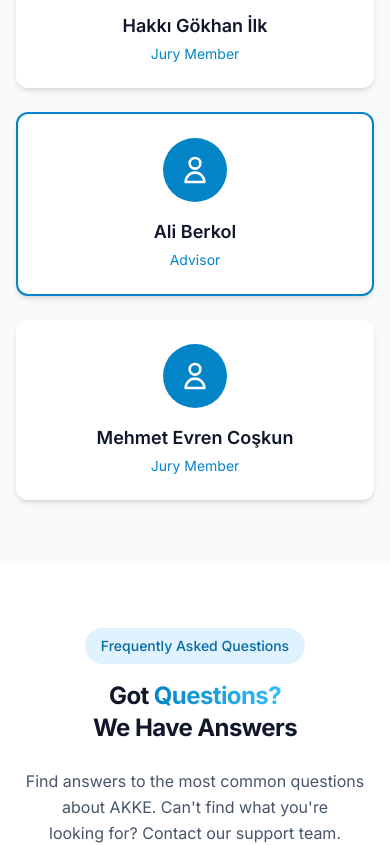
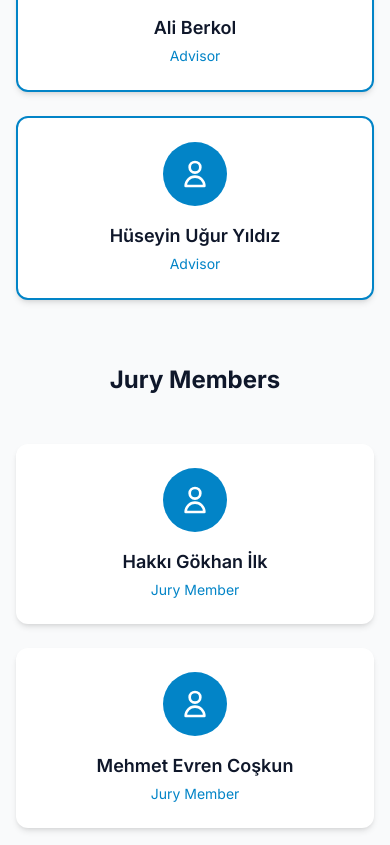
Before and after one commit to ILTER-AKKE/website, a React (Vite) app: page / in a window 390 px wide. Shown: the part 7477-8322 px from the top of the page. Built offline with nearby package versions, Linux system fonts and the light colour scheme.

Commit message:
Add Reports section with proposal PDF, update advisors section, and add HÃ¼seyin UÄŸur YÄ±ldÄ±z as advisor

```diff
--- a/src/App.jsx
+++ b/src/App.jsx
@@ -9,6 +9,7 @@ import FeaturesSection from './sections/FeaturesSection'
 import HowItWorksSection from './sections/HowItWorksSection'
 import TeamSection from './sections/TeamSection'
 import FAQSection from './sections/FAQSection'
+import ReportsSection from './sections/ReportsSection'
 import Footer from './components/Footer'
 
 // Hooks
@@ -29,6 +30,7 @@ function App() {
         <HowItWorksSection />
         <TeamSection />
         <FAQSection />
+        <ReportsSection />
       </main>
 
       <Footer />
--- a/src/components/Nav.jsx
+++ b/src/components/Nav.jsx
@@ -6,7 +6,7 @@ const Nav = ({ theme, toggleTheme }) => {
   const [isScrolled, setIsScrolled] = useState(false)
   const [isMobileMenuOpen, setIsMobileMenuOpen] = useState(false)
 
-  const sectionIds = ['hero', 'about', 'features', 'how', 'team', 'faq']
+  const sectionIds = ['hero', 'about', 'features', 'how', 'team', 'faq', 'reports']
   const activeSection = useScrollSpy(sectionIds)
 
   useEffect(() => {
@@ -24,6 +24,7 @@ const Nav = ({ theme, toggleTheme }) => {
     { id: 'how', label: 'How It Works' },
     { id: 'team', label: 'Team' },
     { id: 'faq', label: 'FAQ' },
+    { id: 'reports', label: 'Reports' },
   ]
 
   const scrollToSection = (sectionId) => {
--- a/src/data/team.js
+++ b/src/data/team.js
@@ -56,8 +56,8 @@ export const juries = [
 ]
 
 export const advisors = [
-  { name: 'Ali Berkol' },
-  { name: 'Hüseyin Uğur Yıldız' }
+  { name: 'Ali Berkol', role: 'Advisor' },
+  { name: 'Hüseyin Uğur Yıldız', role: 'Advisor' }
 ]
 
 export const teamStats = [
--- /dev/null
+++ b/src/sections/ReportsSection.jsx
@@ -0,0 +1,133 @@
+import React from 'react'
+import { motion } from 'framer-motion'
+import { useReducedMotion } from '../hooks/useReducedMotion'
+
+const ReportsSection = () => {
+  const prefersReducedMotion = useReducedMotion()
+
+  const reports = [
+    {
+      id: 1,
+      title: 'Project Proposal',
+      description: 'Initial project proposal document outlining the AKKE system architecture, objectives, and implementation plan.',
+      fileName: 'CMPE491_AKKE_Project_Proposal.pdf',
+      date: '2025',
+      type: 'Proposal'
+    }
+  ]
+
+  const handleView = (fileName) => {
+    // Use Vite's base URL for both dev and production
+    const baseUrl = import.meta.env.BASE_URL || '/website/'
+    const fileUrl = `${baseUrl}${fileName}`
+    window.open(fileUrl, '_blank')
+  }
+
+  return (
+    <section id="reports" className="section-padding bg-white dark:bg-dark-900">
+      <div className="container-custom">
+        <motion.div
+          initial={{ opacity: 0, y: 30 }}
+          whileInView={{ opacity: 1, y: 0 }}
+          viewport={{ once: true }}
+          transition={{ duration: 0.8 }}
+          className="text-center mb-16 lg:mb-20"
+        >
+          <motion.span
+            className="inline-block px-4 py-2 bg-primary-100 dark:bg-primary-900/30 text-primary-700 dark:text-primary-300 rounded-full text-sm font-medium mb-4"
+            whileHover={{ scale: 1.05 }}
+          >
+            Documentation
+          </motion.span>
+
+          <h2 className="text-heading text-dark-900 dark:text-white mb-6 text-balance">
+            Project{' '}
+            <span className="text-transparent bg-clip-text bg-gradient-to-r from-primary-600 to-primary-400">
+              Reports
+            </span>
+          </h2>
+
+          <p className="text-body text-dark-600 dark:text-dark-300 max-w-3xl mx-auto text-balance">
+            Access project documentation, proposals, and technical reports related to the AKKE system.
+          </p>
+        </motion.div>
+
+        <motion.div
+          variants={prefersReducedMotion ? {} : {
+            hidden: { opacity: 0 },
+            visible: {
+              opacity: 1,
+              transition: {
+                staggerChildren: 0.15,
+                delayChildren: 0.2,
+              },
+            },
+          }}
+          initial="hidden"
+          whileInView="visible"
+          viewport={{ once: true, margin: '-100px' }}
+          className="grid grid-cols-1 md:grid-cols-2 lg:grid-cols-3 gap-6 max-w-6xl mx-auto"
+        >
+          {reports.map((report, index) => (
+            <motion.div
+              key={report.id}
+              variants={prefersReducedMotion ? {} : {
+                hidden: { opacity: 0, y: 30 },
+                visible: {
+                  opacity: 1,
+                  y: 0,
+                  transition: {
+                    duration: 0.6,
+                    ease: 'easeOut',
+                  },
+                },
+              }}
+              className="bg-white dark:bg-dark-800 rounded-xl p-6 shadow-md hover:shadow-xl transition-all duration-300 border border-gray-200 dark:border-dark-700 flex flex-col"
+            >
+              {/* PDF Icon */}
+              <div className="w-16 h-16 bg-red-100 dark:bg-red-900/20 rounded-lg flex items-center justify-center mb-4 mx-auto">
+                <svg className="w-8 h-8 text-red-600 dark:text-red-400" fill="none" stroke="currentColor" viewBox="0 0 24 24">
+                  <path strokeLinecap="round" strokeLinejoin="round" strokeWidth={2} d="M7 21h10a2 2 0 002-2V9.414a1 1 0 00-.293-.707l-5.414-5.414A1 1 0 0012.586 3H7a2 2 0 00-2 2v14a2 2 0 002 2z" />
+                </svg>
+              </div>
+
+              {/* Report Info */}
+              <div className="flex-1 mb-4">
+                <div className="flex items-center gap-2 mb-2">
+                  <span className="px-2 py-1 bg-primary-100 dark:bg-primary-900/30 text-primary-700 dark:text-primary-300 rounded text-xs font-medium">
+                    {report.type}
+                  </span>
+                  <span className="text-xs text-dark-500 dark:text-dark-400">
+                    {report.date}
+                  </span>
+                </div>
+                <h3 className="text-lg font-semibold text-dark-900 dark:text-white mb-2">
+                  {report.title}
+                </h3>
+                <p className="text-sm text-dark-600 dark:text-dark-300 leading-relaxed">
+                  {report.description}
+                </p>
+              </div>
+
+              {/* View Button */}
+              <motion.button
+                onClick={() => handleView(report.fileName)}
+                className="w-full px-4 py-3 bg-primary-600 hover:bg-primary-700 text-white rounded-lg font-medium transition-colors duration-200 flex items-center justify-center gap-2"
+                whileHover={{ scale: 1.02 }}
+                whileTap={{ scale: 0.98 }}
+              >
+                <svg className="w-5 h-5" fill="none" stroke="currentColor" viewBox="0 0 24 24">
+                  <path strokeLinecap="round" strokeLinejoin="round" strokeWidth={2} d="M15 12a3 3 0 11-6 0 3 3 0 016 0z" />
+                  <path strokeLinecap="round" strokeLinejoin="round" strokeWidth={2} d="M2.458 12C3.732 7.943 7.523 5 12 5c4.478 0 8.268 2.943 9.542 7-1.274 4.057-5.064 7-9.542 7-4.477 0-8.268-2.943-9.542-7z" />
+                </svg>
+                View PDF
+              </motion.button>
+            </motion.div>
+          ))}
+        </motion.div>
+      </div>
+    </section>
+  )
+}
+
+export default ReportsSection
--- a/src/sections/TeamSection.jsx
+++ b/src/sections/TeamSection.jsx
@@ -2,7 +2,7 @@ import React from 'react'
 import { motion } from 'framer-motion'
 import { useReducedMotion } from '../hooks/useReducedMotion'
 import TeamCard from '../components/TeamCard'
-import { teamMembers, supervisor, juries } from '../data/team'
+import { teamMembers, advisors, juries } from '../data/team'
 
 const TeamSection = () => {
   const prefersReducedMotion = useReducedMotion()
@@ -72,7 +72,7 @@ const TeamSection = () => {
          ))}
        </motion.div>
 
-       {/* Supervisor & Juries */}
+       {/* Advisors */}
        <motion.div
          initial={{ opacity: 0, y: 30 }}
          whileInView={{ opacity: 1, y: 0 }}
@@ -81,16 +81,55 @@ const TeamSection = () => {
          className="mt-16 lg:mt-20"
        >
          <h3 className="text-2xl lg:text-3xl font-bold text-dark-900 dark:text-white text-center mb-12">
-           Supervisor & Juries
+           Advisors
          </h3>
 
-         <div className="grid grid-cols-1 md:grid-cols-3 gap-6 max-w-4xl mx-auto">
-           {/* First Jury */}
+         <div className="grid grid-cols-1 md:grid-cols-2 gap-6 max-w-2xl mx-auto">
+           {advisors.map((advisor, index) => (
              <motion.div
+               key={advisor.name}
                initial={{ opacity: 0, y: 20 }}
                whileInView={{ opacity: 1, y: 0 }}
                viewport={{ once: true }}
-             transition={{ duration: 0.5 }}
+               transition={{ duration: 0.5, delay: index * 0.1 }}
+               className="bg-white dark:bg-dark-900 rounded-xl p-6 shadow-md hover:shadow-lg transition-shadow duration-300 text-center border-2 border-primary-600"
+             >
+               <div className="w-16 h-16 bg-primary-600 rounded-full flex items-center justify-center mx-auto mb-4">
+                 <svg className="w-8 h-8 text-white" fill="none" stroke="currentColor" viewBox="0 0 24 24">
+                   <path strokeLinecap="round" strokeLinejoin="round" strokeWidth={2} d="M16 7a4 4 0 11-8 0 4 4 0 018 0zM12 14a7 7 0 00-7 7h14a7 7 0 00-7-7z" />
+                 </svg>
+               </div>
+               <h4 className="text-lg font-semibold text-dark-900 dark:text-white mb-1">
+                 {advisor.name}
+               </h4>
+               <p className="text-sm text-primary-600 dark:text-primary-400">
+                 {advisor.role}
+               </p>
+             </motion.div>
+           ))}
+         </div>
+       </motion.div>
+
+       {/* Juries */}
+       <motion.div
+         initial={{ opacity: 0, y: 30 }}
+         whileInView={{ opacity: 1, y: 0 }}
+         viewport={{ once: true }}
+         transition={{ duration: 0.8, delay: 0.4 }}
+         className="mt-16 lg:mt-20"
+       >
+         <h3 className="text-2xl lg:text-3xl font-bold text-dark-900 dark:text-white text-center mb-12">
+           Jury Members
+         </h3>
+
+         <div className="grid grid-cols-1 md:grid-cols-2 gap-6 max-w-2xl mx-auto">
+           {juries.map((jury, index) => (
+             <motion.div
+               key={jury.name}
+               initial={{ opacity: 0, y: 20 }}
+               whileInView={{ opacity: 1, y: 0 }}
+               viewport={{ once: true }}
+               transition={{ duration: 0.5, delay: index * 0.1 }}
                className="bg-white dark:bg-dark-900 rounded-xl p-6 shadow-md hover:shadow-lg transition-shadow duration-300 text-center"
              >
                <div className="w-16 h-16 bg-primary-600 rounded-full flex items-center justify-center mx-auto mb-4">
@@ -99,54 +138,13 @@ const TeamSection = () => {
                  </svg>
                </div>
                <h4 className="text-lg font-semibold text-dark-900 dark:text-white mb-1">
-               {juries[0].name}
+                 {jury.name}
                </h4>
                <p className="text-sm text-primary-600 dark:text-primary-400">
-               {juries[0].role}
+                 {jury.role}
                </p>
              </motion.div>
-
-           {/* Supervisor (Center) */}
-           <motion.div
-             initial={{ opacity: 0, y: 20 }}
-             whileInView={{ opacity: 1, y: 0 }}
-             viewport={{ once: true }}
-             transition={{ duration: 0.5, delay: 0.1 }}
-             className="bg-white dark:bg-dark-900 rounded-xl p-6 shadow-md hover:shadow-lg transition-shadow duration-300 text-center border-2 border-primary-600"
-           >
-             <div className="w-16 h-16 bg-primary-600 rounded-full flex items-center justify-center mx-auto mb-4">
-               <svg className="w-8 h-8 text-white" fill="none" stroke="currentColor" viewBox="0 0 24 24">
-                 <path strokeLinecap="round" strokeLinejoin="round" strokeWidth={2} d="M16 7a4 4 0 11-8 0 4 4 0 018 0zM12 14a7 7 0 00-7 7h14a7 7 0 00-7-7z" />
-               </svg>
-             </div>
-             <h4 className="text-lg font-semibold text-dark-900 dark:text-white mb-1">
-               {supervisor.name}
-             </h4>
-             <p className="text-sm text-primary-600 dark:text-primary-400">
-               {supervisor.role}
-             </p>
-           </motion.div>
-
-           {/* Second Jury */}
-           <motion.div
-             initial={{ opacity: 0, y: 20 }}
-             whileInView={{ opacity: 1, y: 0 }}
-             viewport={{ once: true }}
-             transition={{ duration: 0.5, delay: 0.2 }}
-             className="bg-white dark:bg-dark-900 rounded-xl p-6 shadow-md hover:shadow-lg transition-shadow duration-300 text-center"
-           >
-             <div className="w-16 h-16 bg-primary-600 rounded-full flex items-center justify-center mx-auto mb-4">
-               <svg className="w-8 h-8 text-white" fill="none" stroke="currentColor" viewBox="0 0 24 24">
-                 <path strokeLinecap="round" strokeLinejoin="round" strokeWidth={2} d="M16 7a4 4 0 11-8 0 4 4 0 018 0zM12 14a7 7 0 00-7 7h14a7 7 0 00-7-7z" />
-               </svg>
-             </div>
-             <h4 className="text-lg font-semibold text-dark-900 dark:text-white mb-1">
-               {juries[1].name}
-             </h4>
-             <p className="text-sm text-primary-600 dark:text-primary-400">
-               {juries[1].role}
-             </p>
-           </motion.div>
+           ))}
          </div>
        </motion.div>
       </div>
```
Also changed, not shown: 2 other files (tests, documents, lock files or other folders). Lines whose indentation alone changed are shown as unchanged.
